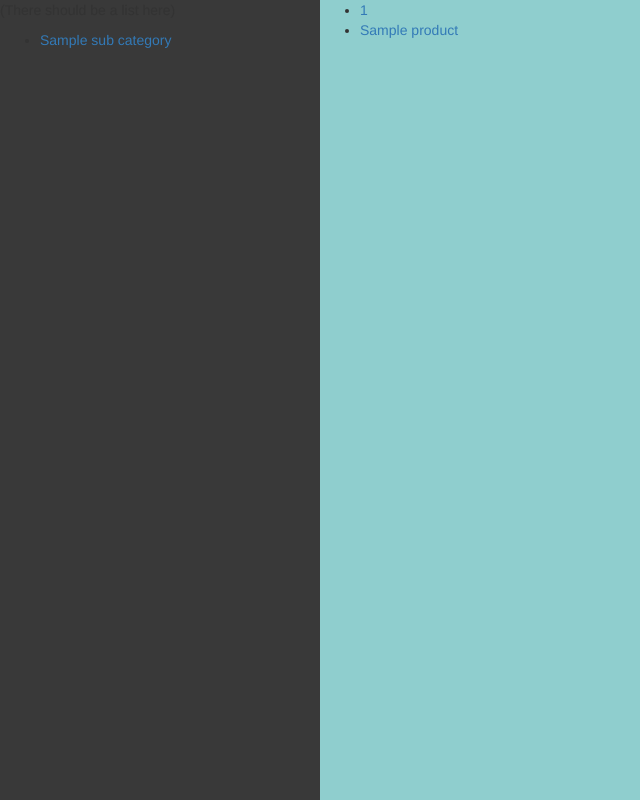
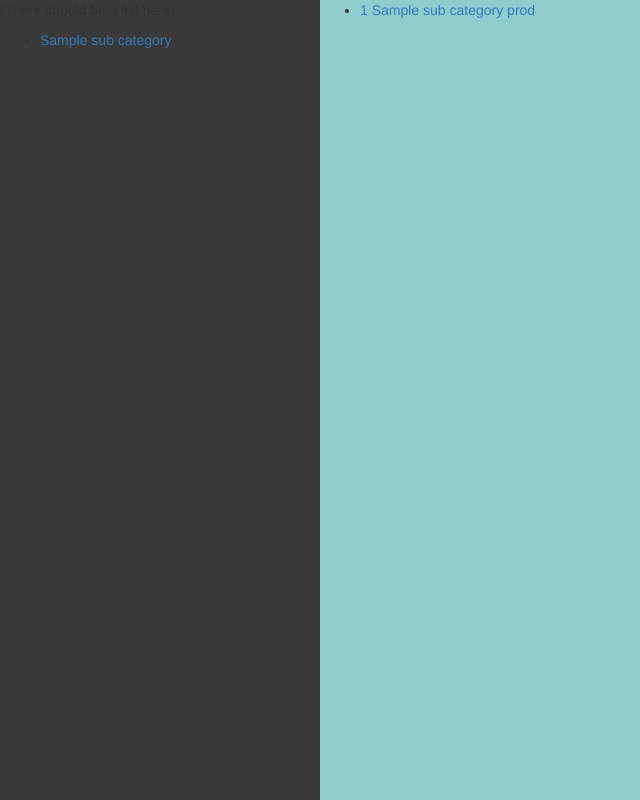
Before and after one commit to DigitalCrafts-September-2016-Cohort/team_freedom_nerdreview, a Flask app: template templates/sub_categories_products.html in a window 1280 px wide. Shown: the whole page, without its empty margins (0-640 px from the left). Run offline with Flask 2, Linux system fonts and the light colour scheme; the template is opened without the code that fills it: most values are stand-ins (such as "Sample title", 1, 10 or a date in 2020); some libraries are stand-ins or nearby versions.

Commit message:
Fixed redundant code in server.py

```diff
--- a/server.py
+++ b/server.py
@@ -32,17 +32,13 @@ def render_sub_cats(cat_id):
 
 @app.route('/categories/<cat_id>/<sub_cat_id>')
 def render_sub_cat_products(cat_id, sub_cat_id):
-    # Is this query for product.name redundant? Find out next time, on dragon ball z
-   product_query = db.query('select product.name from product_uses_category inner join product on product.id = product_uses_category.product_id where product_uses_category.secondary_cat_id = %s' % sub_cat_id)
    sub_cat_query = db.query('select * from secondary_cat where secondary_cat.main_cat_id = %s' % cat_id)
-   sub_cat_products_query = db.query('select * from product_uses_category where product_uses_category.secondary_cat_id = %s' % sub_cat_id)
+   sub_cat_products_query = db.query('select product.name, product_uses_category.id from product_uses_category inner join product on product.id = product_uses_category.product_id where product_uses_category.secondary_cat_id = %s' % sub_cat_id)
    return render_template(
       '/sub_categories_products.html',
       cat_id = cat_id,
       sub_categories_list = sub_cat_query.namedresult(),
-      sub_categories_products_list = sub_cat_products_query.namedresult(),
-      # Added this to create a list of product names (see main body of sub_categories_products.html for the iteration through list)
-      product_list = product_query.namedresult()
+      sub_categories_products_list = sub_cat_products_query.namedresult()
    )
 
 # Selects all of the names from the review table and renders them in the reviews.html page
--- a/templates/sub_categories_products.html
+++ b/templates/sub_categories_products.html
@@ -16,12 +16,7 @@
     {% for sub_category_prod in sub_categories_products_list %}
     <li>
         <a href="#">{{sub_category_prod.id}}</a>
-    </li>
-    {% endfor %}
-    <!-- This is the part I was talking about with the products list and such -->
-    {% for product in product_list %}
-    <li>
-        <a href="#">{{product.name}}</a>
+        <a href="#">{{sub_category_prod.name}}</a>
     </li>
     {% endfor %}
 </ul>
```
